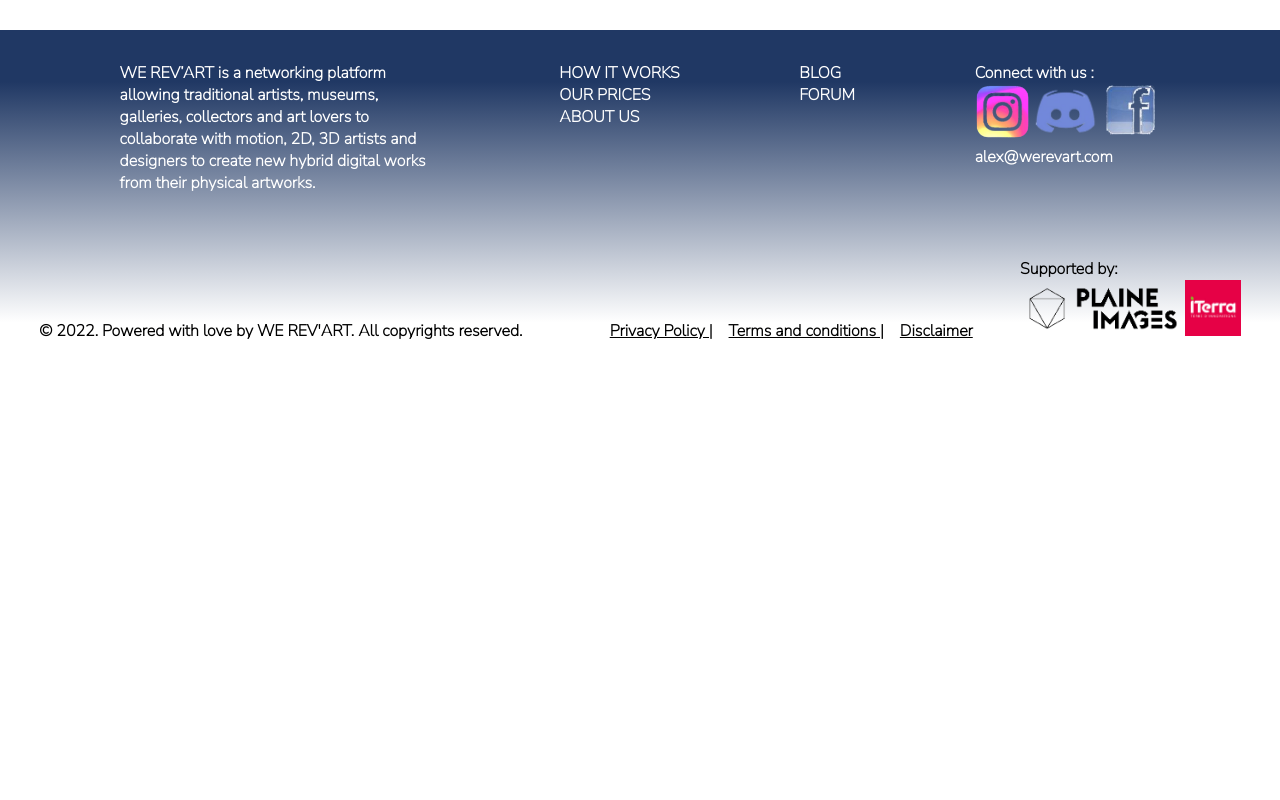
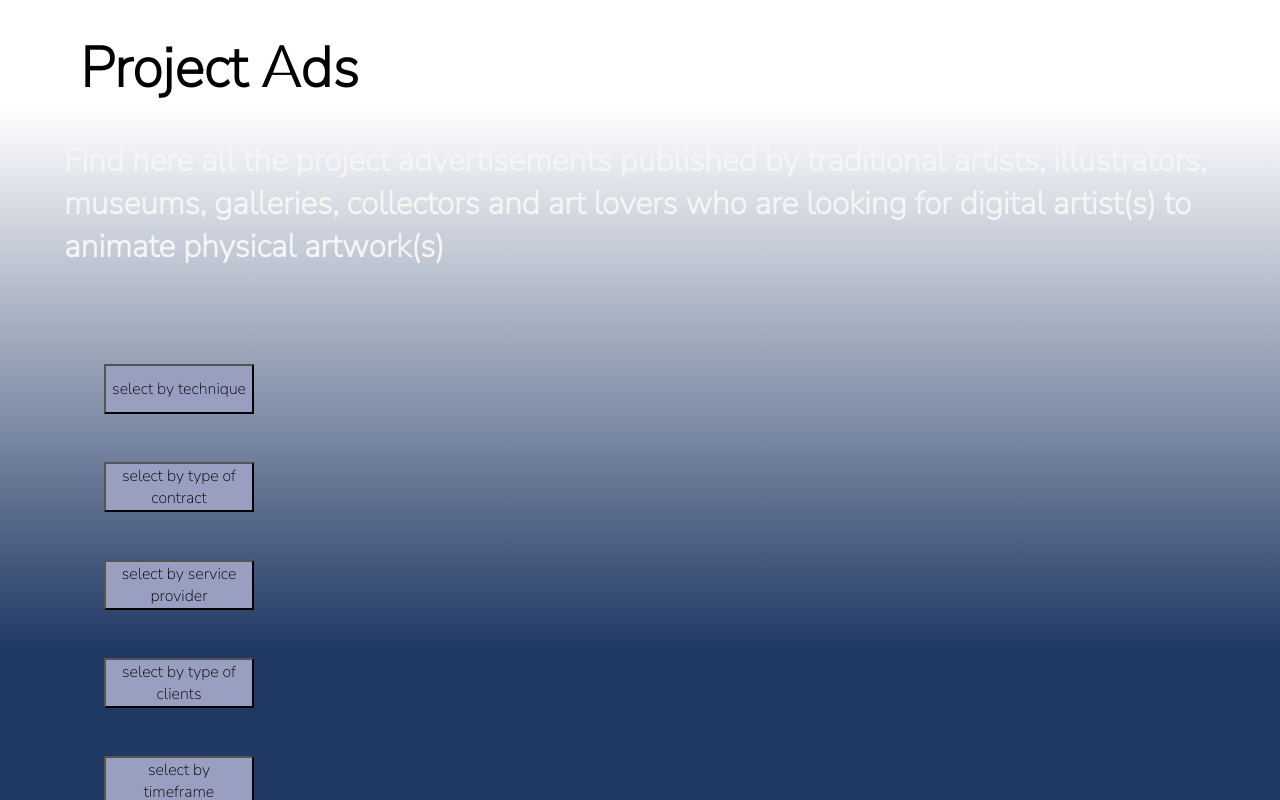
Before and after one commit to WildCodeSchool/2022-03-JS-Remote-404-we_rev_art, a React (Vite) app in the folder frontend/: page / in a window 1280 px wide. Shown: the part 4040-4840 px from the top of the page. Before the commit the page ends 4414 px from the top, so only its background shows below. Built offline with nearby package versions, Linux system fonts and the light colour scheme.

Commit message:
ajout des composants pour la partie  projectads

```diff
--- /dev/null
+++ b/frontend/src/components/ProjectAdsFilter.jsx
@@ -0,0 +1,42 @@
+import { React, useState } from "react";
+import ProjectAdsFilterData from "../data/ProjectAdsFilterData";
+import "../style/ProjectAdsFilter.css";
+import ProjectFilterOption from "./ProjectFilterOption";
+
+function ProjectAdsFilter() {
+  const [buttonClicked, setButtonClicked] = useState(false);
+  function handleClick() {
+    setButtonClicked(!buttonClicked);
+  }
+
+  return (
+    <div className="projectad_container">
+      <h2> Project Ads</h2>
+      <h3>
+        Find here all the project advertisements published by traditional
+        artists, illustrators, museums, galleries, collectors and art lovers who
+        are looking for digital artist(s) to animate physical artwork(s)
+      </h3>
+
+      {ProjectAdsFilterData.map((data) => (
+        <section className="filter_button_container">
+          <button
+            className="filter_selection"
+            type="button"
+            onClick={handleClick}
+          >
+            {data.filter}
+          </button>
+
+          <ul>
+            {buttonClicked
+              ? data.option.map((list) => <ProjectFilterOption list={list} />)
+              : ""}
+          </ul>
+        </section>
+      ))}
+    </div>
+  );
+}
+
+export default ProjectAdsFilter;
--- /dev/null
+++ b/frontend/src/components/ProjectFilterOption.jsx
@@ -0,0 +1,12 @@
+import React from "react";
+import { Link } from "react-router-dom";
+
+function ProjectFilterOption({ list }) {
+  return (
+    <Link to>
+      <li className="filter_options"> {list}</li>{" "}
+    </Link>
+  );
+}
+
+export default ProjectFilterOption;
--- /dev/null
+++ b/frontend/src/data/ProjectAdsFilterData.js
@@ -0,0 +1,36 @@
+const ProjectAdsFilterData = [
+  {
+    id: 0,
+    filter: "select by technique",
+    option: ["2D", "3D", "RV", "AR"],
+  },
+  {
+    id: 1,
+    filter: "select by type of contract",
+    option: ["paid services", "free collaboration"],
+  },
+  {
+    id: 2,
+    filter: " select by service provider",
+    option: ["solo artist ", "multiple artists ", "studio "],
+  },
+  {
+    id: 3,
+    filter: "select by type of clients",
+    option: [
+      "Traditionnal artist",
+      "Illustrator",
+      "Museum",
+      "Gallery",
+      "Collector",
+      "Art lover",
+    ],
+  },
+  {
+    id: 4,
+    filter: "select by timeframe",
+    option: ["Urgent", "One month", "Long term", "Recrutement"],
+  },
+];
+
+export default ProjectAdsFilterData;
--- a/frontend/src/pages/Home.jsx
+++ b/frontend/src/pages/Home.jsx
@@ -1,3 +1,4 @@
+import ProjectAdsFilter from "@components/ProjectAdsFilter";
 import Suggestioncard from "../components/Suggestioncard";
 import HowItWork from "../components/HowItWork";
 import Hero from "../components/Hero";
@@ -16,6 +17,7 @@ export default function Home() {
       <HowItWork />
       <Benefits />
       <CardProject />
+      <ProjectAdsFilter />
     </div>
   );
 }
--- a/frontend/src/style/Lists.css
+++ b/frontend/src/style/Lists.css
@@ -12,7 +12,6 @@
 .list-container {
   display: flex;
   justify-content: flex-start;
-
 }
 .list-container2 {
   display: flex;
--- /dev/null
+++ b/frontend/src/style/ProjectAdsFilter.css
@@ -0,0 +1,39 @@
+.projectad_container {
+  display: flex;
+  flex-direction: column;
+  background: linear-gradient(white 10%, #203864 80%);
+  margin-bottom: 6rem;
+}
+.projectad_container h3 {
+  margin-top: 2rem;
+  margin-bottom: 3rem;
+  margin-left: 4rem;
+  font-size: 2rem;
+  color: whitesmoke;
+}
+.filter_button_container {
+  display: flex;
+  flex-direction: column;
+  position: relative;
+  padding-top: 3rem;
+  margin-left: 4rem;
+}
+.filter_selection {
+  background-color: rgb(152, 159, 193);
+  font-size: 1rem;
+  border-radius: 1%;
+  margin-left: 2.5rem;
+  width: 150px;
+  height: 50px;
+}
+.desappear {
+  display: none;
+}
+.appear {
+  display: initial;
+}
+.filter_options {
+  background-color: whitesmoke;
+  width: 150px;
+  font-size: 1rem;
+}
```
Also changed, not shown: frontend/src/style/cardProject.css (+16 -19 lines).
